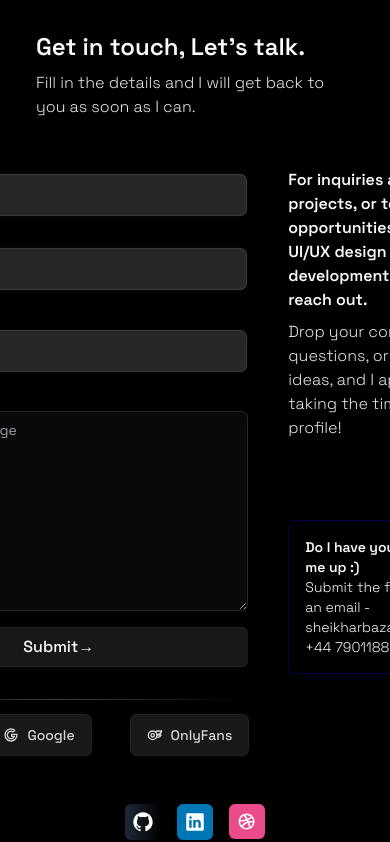
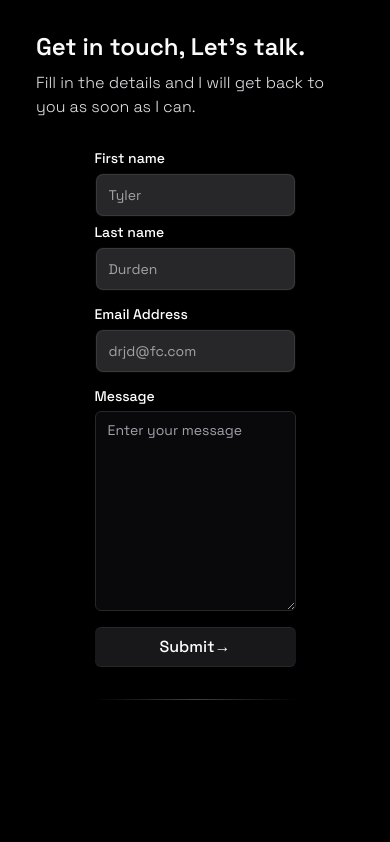
Before and after one commit to sheikharbazalam/Portfolio-Nextjs, a Next.js app: page / in a window 390 px wide. Shown: the part 5445-6287 px from the top of the page. Built offline with nearby package versions, Linux system fonts and the light colour scheme.

Commit message:
Update Signupform.tsx

```diff
--- a/app/(home)/components/Signupform.tsx
+++ b/app/(home)/components/Signupform.tsx
@@ -30,7 +30,7 @@ export function Signupform() {
               </p>
             </header>
 
-      <div className="flex flex-row gap-10 items-center justify-center">
+      <div className=" order-first flex flex-col gap-10 items-center justify-center">
       <form  method="POST"
           action="https://getform.io/f/c95e71cc-1676-4499-b192-1a041e74c299" className="my-8" >
         <div className="flex flex-col md:flex-row space-y-2 md:space-y-0 md:space-x-2 mb-4">
@@ -40,7 +40,7 @@ export function Signupform() {
           </LabelInputContainer>
           <LabelInputContainer>
             <Label htmlFor="lastname">Last name</Label>
-            <Input id="lastname" placeholder="Durden" type="text" />
+            <Input className=" " id="lastname" placeholder="Durden" type="text" />
           </LabelInputContainer>
         </div>
         <LabelInputContainer className="mb-4">
@@ -69,41 +69,11 @@ export function Signupform() {
 
         <div className="bg-gradient-to-r from-transparent via-neutral-300 dark:via-neutral-700 to-transparent my-8 h-[1px] w-full" >
 
-        <div className="flex flex-row space-y-4 gap-10">
-          <button
-            className=" relative group/btn flex space-x-2 items-center justify-center px-4 w-full text-black rounded-md h-10 font-medium shadow-input bg-gray-50 dark:bg-zinc-900 dark:shadow-[0px_0px_1px_1px_var(--neutral-800)] "
-            type="button"
-          >
-            <span className="text-neutral-700 dark:text-neutral-300 text-sm">
-              GitHub
-            </span>
-            <BottomGradient />
-          </button>
-          <button
-            className=" relative group/btn flex space-x-2 items-center justify-center px-4 w-full text-black rounded-md h-10 font-medium shadow-input bg-gray-50 dark:bg-zinc-900 dark:shadow-[0px_0px_1px_1px_var(--neutral-800)]"
-            type="button"
-          >
-            <IconBrandGoogle className="h-4 w-4 text-neutral-800 dark:text-neutral-300" />
-            <span className="text-neutral-700 dark:text-neutral-300 text-sm">
-              Google
-            </span>
-            <BottomGradient />
-          </button>
-          <button
-            className=" relative group/btn flex space-x-2 items-center justify-center px-4 w-full text-black rounded-md h-10 font-medium shadow-input bg-gray-50 dark:bg-zinc-900 dark:shadow-[0px_0px_1px_1px_var(--neutral-800)]"
-            type="button"
-          >
-            <IconBrandOnlyfans className="h-4 w-4 text-neutral-800 dark:text-neutral-300" />
-            <span className="text-neutral-700 dark:text-neutral-300 text-sm">
-              OnlyFans
-            </span>
-            <BottomGradient />
-          </button>
-        </div>
+
         </div>
       </form>
 
-      <div className="md:ml-4">
+      <div className="  order-second  lg:order-none md:ml-4 ">
       <header className="">
               <h1 className="pt-10 text-gray-50 font-semibold text-md">
               For inquiries about my
@@ -118,7 +88,7 @@ export function Signupform() {
 
             </header>
 
-            <div className="icons-container inline-flex flex-col my-20">
+            <div className=" md:order-n icons-container inline-flex flex-col my-10">
               <div className="flex flex-row items-center space-x-6 rounded-md border border-[#02044A] hover:border hover:border-blue-500 p-4">
 
                 <p className="text-gray-50 font-light text-sm">
```
